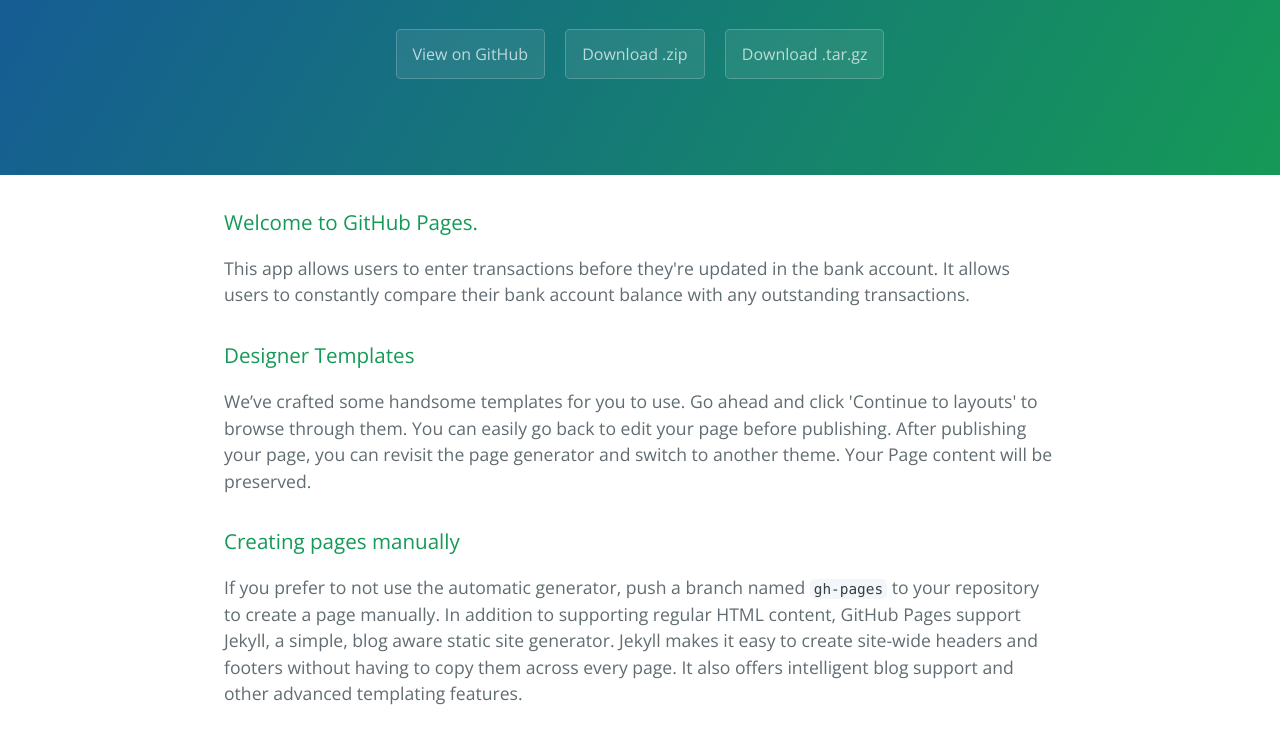
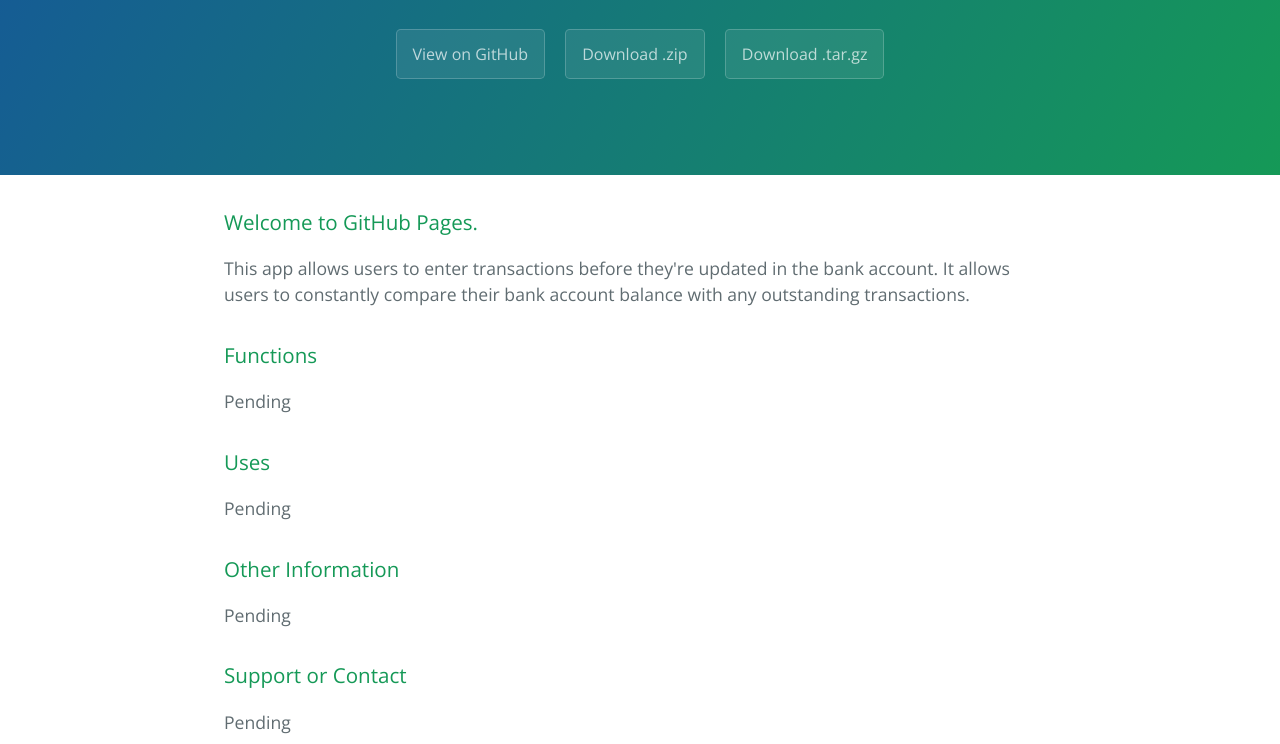
Before and after one commit to kariSjostrom/Count-Your-Chickens, a plain HTML site: page index.html in a window 1280 px wide. Shown: the part 208-952 px from the top of the page. Drawn offline with nearby package versions, Linux system fonts and the light colour scheme.

```diff
--- a/index.html
+++ b/index.html
@@ -25,24 +25,24 @@
 <p>This app allows users to enter transactions before they're updated in the bank account. It allows users to constantly compare their bank account balance with any outstanding transactions. </p>
 
 <h3>
-<a id="designer-templates" class="anchor" href="#designer-templates" aria-hidden="true"><span class="octicon octicon-link"></span></a>Designer Templates</h3>
+<a id="functions" class="anchor" href="#functions" aria-hidden="true"><span class="octicon octicon-link"></span></a>Functions</h3>
 
-<p>We’ve crafted some handsome templates for you to use. Go ahead and click 'Continue to layouts' to browse through them. You can easily go back to edit your page before publishing. After publishing your page, you can revisit the page generator and switch to another theme. Your Page content will be preserved.</p>
+<p>Pending</p>
 
 <h3>
-<a id="creating-pages-manually" class="anchor" href="#creating-pages-manually" aria-hidden="true"><span class="octicon octicon-link"></span></a>Creating pages manually</h3>
+<a id="uses" class="anchor" href="#uses" aria-hidden="true"><span class="octicon octicon-link"></span></a>Uses</h3>
 
-<p>If you prefer to not use the automatic generator, push a branch named <code>gh-pages</code> to your repository to create a page manually. In addition to supporting regular HTML content, GitHub Pages support Jekyll, a simple, blog aware static site generator. Jekyll makes it easy to create site-wide headers and footers without having to copy them across every page. It also offers intelligent blog support and other advanced templating features.</p>
+<p>Pending</p>
 
 <h3>
-<a id="authors-and-contributors" class="anchor" href="#authors-and-contributors" aria-hidden="true"><span class="octicon octicon-link"></span></a>Authors and Contributors</h3>
+<a id="other-information" class="anchor" href="#other-information" aria-hidden="true"><span class="octicon octicon-link"></span></a>Other Information</h3>
 
-<p>You can <a href="https://github.com/blog/821" class="user-mention">@mention</a> a GitHub username to generate a link to their profile. The resulting <code>&lt;a&gt;</code> element will link to the contributor’s GitHub Profile. For example: In 2007, Chris Wanstrath (<a href="https://github.com/defunkt" class="user-mention">@defunkt</a>), PJ Hyett (<a href="https://github.com/pjhyett" class="user-mention">@pjhyett</a>), and Tom Preston-Werner (<a href="https://github.com/mojombo" class="user-mention">@mojombo</a>) founded GitHub.</p>
+<p>Pending</p>
 
 <h3>
 <a id="support-or-contact" class="anchor" href="#support-or-contact" aria-hidden="true"><span class="octicon octicon-link"></span></a>Support or Contact</h3>
 
-<p>Having trouble with Pages? Check out our <a href="https://help.github.com/pages">documentation</a> or <a href="https://github.com/contact">contact support</a> and we’ll help you sort it out.</p>
+<p>Pending</p>
 
       <footer class="site-footer">
         <span class="site-footer-owner"><a href="https://github.com/kariSjostrom/Count-Your-Chickens">Count Your Chickens</a> is maintained by <a href="https://github.com/kariSjostrom">kariSjostrom</a>.</span>
```
Also changed, not shown: params.json (+1 -1 lines).
